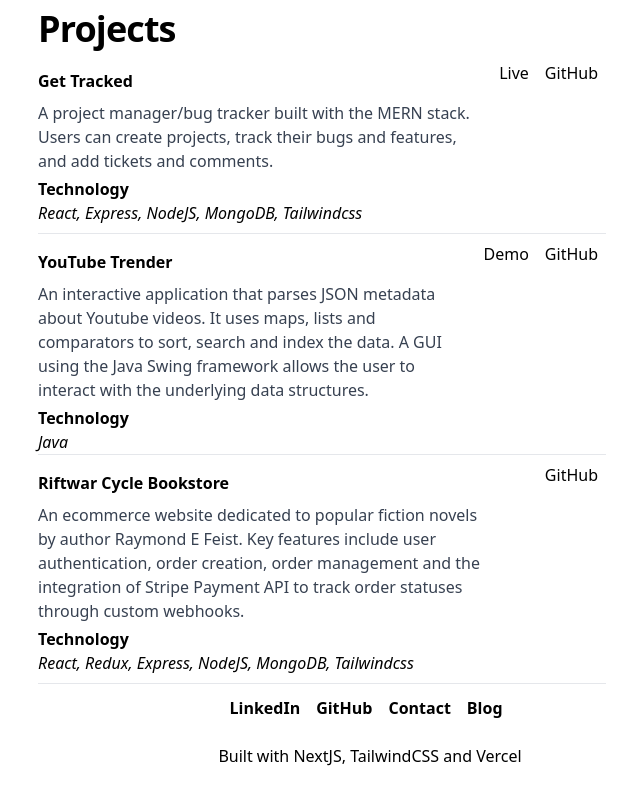
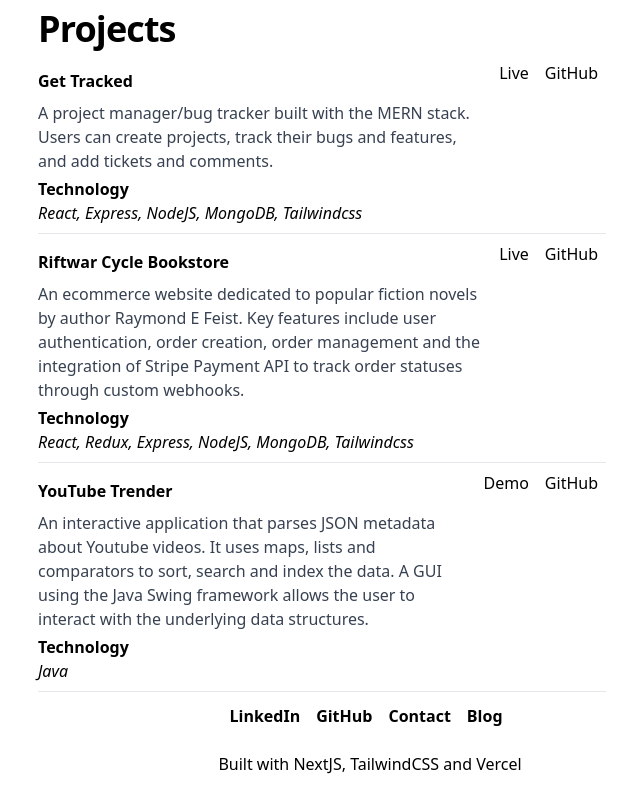
Before and after one commit to JamesIde/portfolio-ji, a Next.js app: page / in a window 1280 px wide. Shown: the part 427-1227 px from the top of the page, without its empty margins (270-910 px from the left). Built offline with nearby package versions, Linux system fonts and the light colour scheme.

Commit message:
Update project links

```diff
--- a/pages/index.js
+++ b/pages/index.js
@@ -100,9 +100,9 @@ export default function Home() {
                   React, Express, NodeJS, MongoDB, Tailwindcss
                 </p>
               </div>
-              <div className="inline-flex ">
+              <div className="inline-flex">
                 <span className="p-2 hover:cursor-pointer hover:text-[#BED600] duration-500">
-                  <a href="https://get-tracked.herokuapp.com/" target="#">
+                  <a href="https://get-tracked.netlify.app/" target="#">
                     Live{" "}
                   </a>
                 </span>
@@ -114,41 +114,6 @@ export default function Home() {
               </div>
             </div>
             <hr className="w-full mt-2" />
-
-            <div className="flex flex-row justify-between ">
-              <div>
-                <h2 className="font-bold mt-4">YouTube Trender</h2>
-                <p className="text-gray-700 max-w-md mt-2 mb-1">
-                  An interactive application that parses JSON metadata about
-                  Youtube videos. It uses maps, lists and comparators to sort,
-                  search and index the data. A GUI using the Java Swing
-                  framework allows the user to interact with the underlying data
-                  structures.
-                </p>
-                <p className="font-bold text-md">Technology</p>
-                <p className="text-md italic">Java</p>
-              </div>
-              <div className="inline-flex pl">
-                <p className="p-2 hover:cursor-pointer hover:text-[#BED600] duration-500">
-                  <a
-                    href="https://user-images.githubusercontent.com/50192239/138374096-c028b072-ca7d-40af-86f5-4b9804134cd6.gif"
-                    target="#"
-                  >
-                    Demo
-                  </a>
-                </p>
-                <p className="p-2 hover:cursor-pointer hover:text-[#BED600] duration-500">
-                  <a
-                    href="https://github.com/JamesIde/youtube_trender"
-                    target="#"
-                  >
-                    GitHub{" "}
-                  </a>
-                </p>
-              </div>
-            </div>
-            <hr />
-
             <div className="flex flex-row justify-between ">
               <div>
                 <h2 className="font-bold mt-4">Riftwar Cycle Bookstore</h2>
@@ -164,16 +129,56 @@ export default function Home() {
                   React, Redux, Express, NodeJS, MongoDB, Tailwindcss
                 </p>
               </div>
-              <div className="inline-flex pl">
-                <p className="p-2"></p>
-                <p className="p-2 hover:cursor-pointer hover:text-[#BED600] duration-500">
+              <div className="inline-flex">
+                <span className="p-2 hover:cursor-pointer hover:text-[#BED600] duration-500">
+                  <a
+                    href="https://riftwar-cycle-bookstore.netlify.app/"
+                    target="#"
+                  >
+                    Live{" "}
+                  </a>
+                </span>
+                <span className="p-2 hover:cursor-pointer hover:text-[#BED600] duration-500">
                   <a
                     href="https://github.com/JamesIde/riftwar-cycle-bookshop"
                     target="#"
                   >
                     GitHub{" "}
                   </a>
+                </span>
+              </div>
+            </div>
+            <hr className="mt-2 border-1" />
+            <div className="flex flex-row justify-between ">
+              <div>
+                <h2 className="font-bold mt-4">YouTube Trender</h2>
+                <p className="text-gray-700 max-w-md mt-2 mb-1">
+                  An interactive application that parses JSON metadata about
+                  Youtube videos. It uses maps, lists and comparators to sort,
+                  search and index the data. A GUI using the Java Swing
+                  framework allows the user to interact with the underlying data
+                  structures.
                 </p>
+                <p className="font-bold text-md">Technology</p>
+                <p className="text-md italic">Java</p>
+              </div>
+              <div className="inline-flex pl">
+                <span className="p-2 hover:cursor-pointer hover:text-[#BED600] duration-500">
+                  <a
+                    href="https://user-images.githubusercontent.com/50192239/138374096-c028b072-ca7d-40af-86f5-4b9804134cd6.gif"
+                    target="#"
+                  >
+                    Demo
+                  </a>
+                </span>
+                <span className="p-2 hover:cursor-pointer hover:text-[#BED600] duration-500">
+                  <a
+                    href="https://github.com/JamesIde/youtube_trender"
+                    target="#"
+                  >
+                    GitHub{" "}
+                  </a>
+                </span>
               </div>
             </div>
             <hr className="w-full mt-2" />
```
